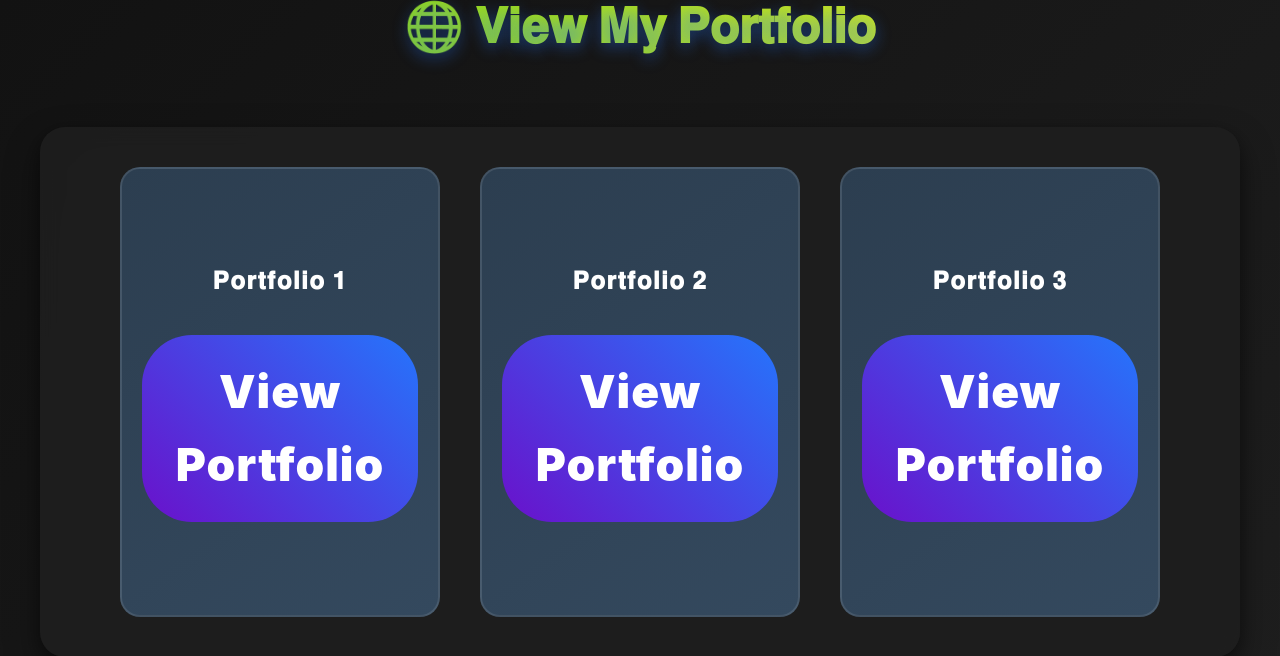
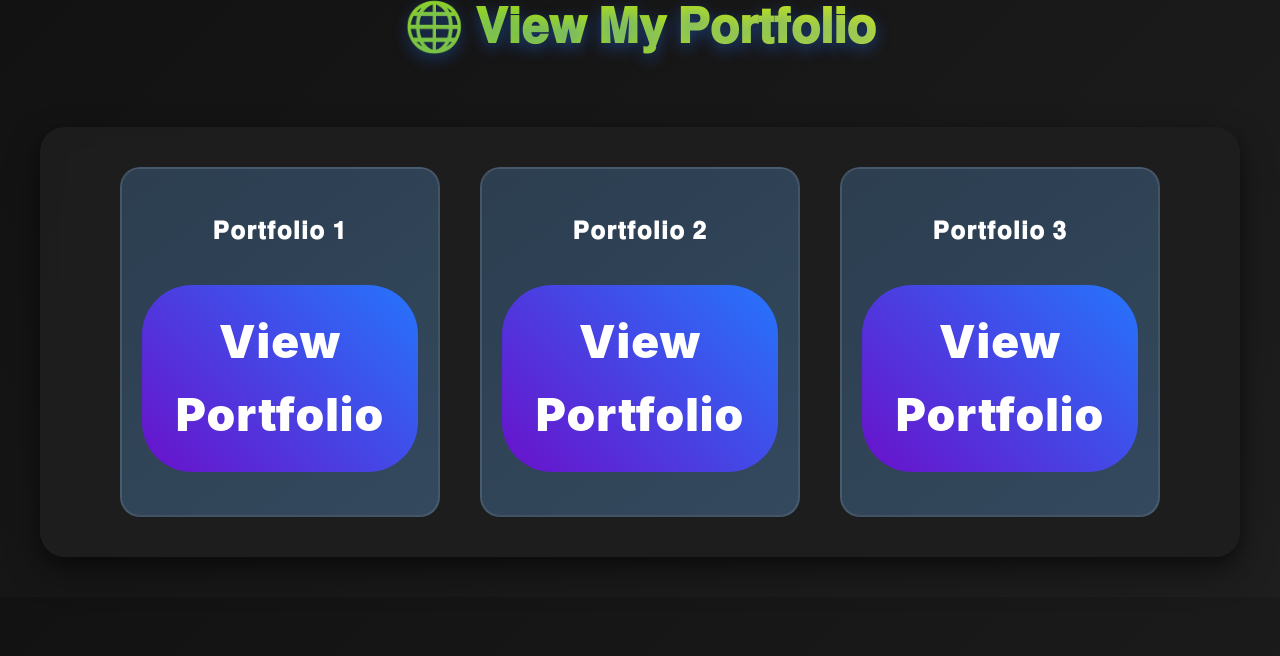
Before and after one commit to ErNarendraBariha/3-website-sevice-, a plain HTML site: page index.html in a window 1280 px wide. Drawn offline with Linux system fonts and the light colour scheme.

Commit message:
Update index.html

```diff
--- a/index.html
+++ b/index.html
@@ -52,7 +52,7 @@
         .portfolio-item {
             position: relative;
             width: 320px;
-            height: 450px;
+            height: 350px;
             perspective: 1000px;
             cursor: pointer;
             transition: all 0.5s cubic-bezier(0.175, 0.885, 0.32, 1.275);
```
